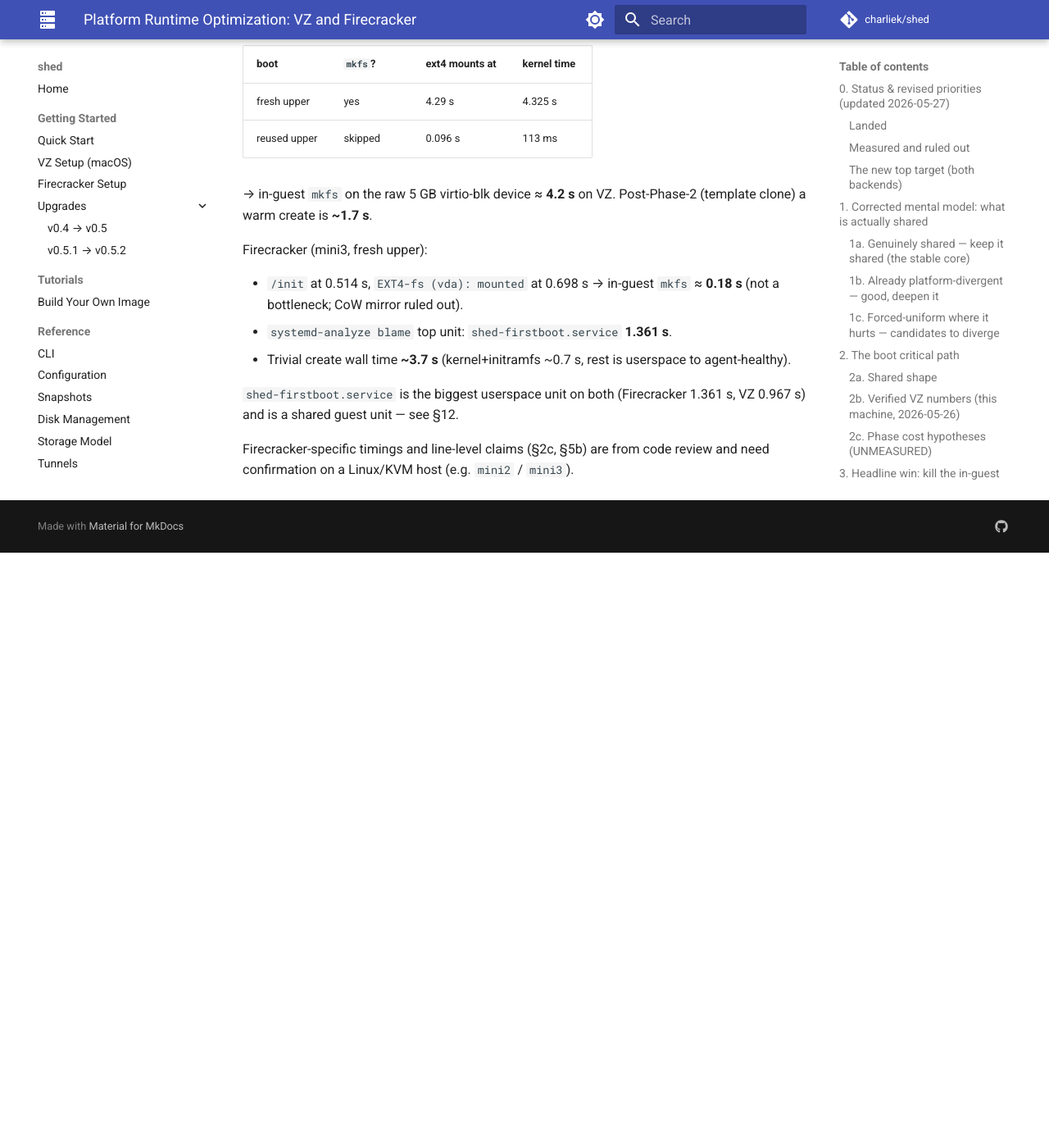
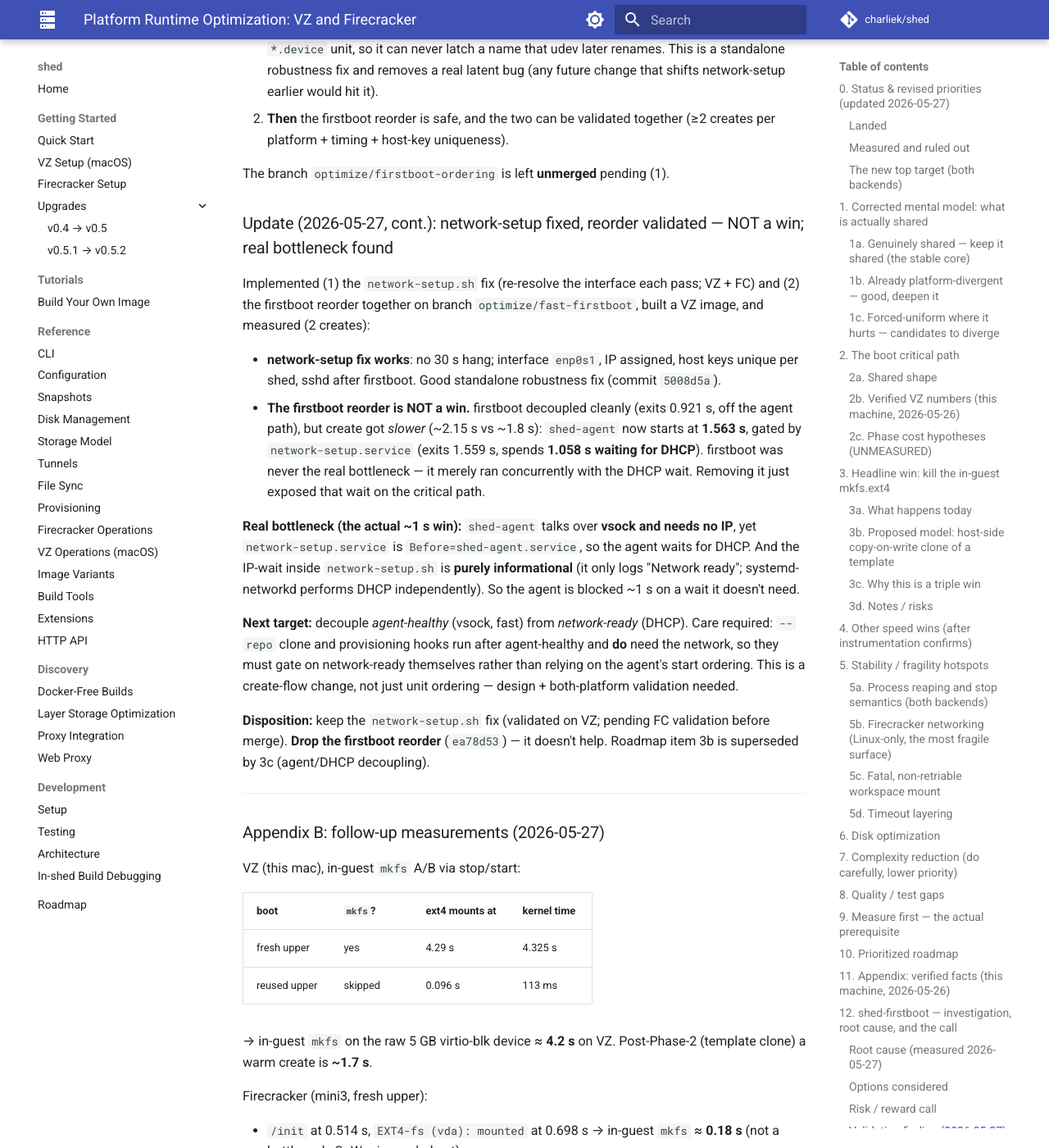
Before and after one commit to charliek/shed, an MkDocs documentation site: the page built from docs/discovery/platform-runtime-optimization.md, in a window 1280 px wide and 1400 px high, scrolled down 14408 px. Shown: the whole window at 82% size. Built offline with MkDocs 1.6.1 and Material for MkDocs 9.7.7, drawn with Linux system fonts in a browser that asks for light colours; comment, search, counter and statistics services are not loaded; before the commit the page ends 15082 px from its top, so only the background shows below that; some of the changed text lies outside the part shown.

Commit message:
docs: firstboot reorder validated — NOT a win; real bottleneck is network-setup/DHCP
Implemented the network-setup interface-rename fix + the firstboot reorder
and measured on VZ. The network-setup fix works (no 30s hang, unique keys).
But the firstboot reorder does NOT speed up create: firstboot decoupled
cleanly (off the agent path), yet create got slower (~2.15s vs ~1.8s)
because shed-agent's real gate is network-setup waiting for DHCP (~1s).
firstboot was never the bottleneck — it ran concurrently with the DHCP
wait.

Real win identified: shed-agent is vsock-only (needs no IP), and
network-setup.sh's IP-wait is purely informational, yet
network-setup.service is Before=shed-agent — so the agent blocks ~1s on
DHCP it doesn't need. Decoupling agent-healthy from network-ready (gating
clone/provision on the network separately) is the ~1s win (new item 3c).

Updates §0, §10 roadmap (3a validated/pending-FC, 3b dropped, 3c added),
and §12 with the measurements. The firstboot reorder is dropped; the
network-setup fix is kept (branch, pending FC validation).

Co-Authored-By: Claude Opus 4.7 (1M context) <noreply@anthropic.com>

```diff
--- a/docs/discovery/platform-runtime-optimization.md
+++ b/docs/discovery/platform-runtime-optimization.md
@@ -49,14 +49,20 @@ the later sections are kept for the reasoning trail.
 ### The new top target (both backends)
 
 With `mkfs` handled, the dominant remaining create cost is **guest
-userspace boot to agent-healthy**, and the single biggest unit is the
-**shared** `shed-firstboot.service`: **~1.36 s on Firecracker, ~0.97 s on
-VZ**. Because the guest image is identical on both backends, one change
-here speeds up *both*. Investigated in §12 — validation surfaced a
-**blocker**: the reorder exposes a latent `network-setup.sh`
-interface-rename race that firstboot's slow keygen had been incidentally
-masking (30 s hang). Revised call: **fix `network-setup.sh` first**, then
-the firstboot reorder is safe. The reorder branch is left unmerged.
+userspace boot to agent-healthy**. `shed-firstboot.service` looked like the
+culprit (~0.97 s VZ / ~1.36 s FC), but §12 investigated + validated it and
+found **firstboot is *not* the bottleneck**: the agent's real gate is
+`network-setup.service` **waiting for DHCP (~1 s)**, and `shed-agent` is
+vsock-only — it doesn't need an IP at all. Two byproducts of that
+investigation:
+
+- A latent `network-setup.sh` interface-rename race (`eth0→enp0s1`) — now
+  fixed (re-resolve the interface; validated on VZ, item 3a). The firstboot
+  reorder is **dropped** (validated as not a win).
+- **The real ~1 s win (item 3c):** decouple *agent-healthy* (vsock) from
+  *network-ready* (DHCP), gating `--repo` clone / provisioning on network
+  separately. A create-flow change — designed in §12, needs sign-off +
+  both-platform validation.
 
 ---
 
@@ -446,8 +452,9 @@ in-guest `mkfs`) — which is what §3 targets.
 | 2 | Host-side CoW template upper, VZ (§3) | speed + disk + simplicity | medium | ✅ landed (#119) |
 | — | Firecracker CoW-upper mirror | speed (Linux) | medium | ❌ ruled out — FC `mkfs` ~0.18 s (§0) |
 | — | Guest `mkfs`/overlay sub-event (1c) | observability | medium | ❌ shelved — lump too small now (§0) |
-| 3a | **`network-setup.sh` interface-rename fix (§12)** | **stability + unblocks 3b** | low–med | 🔎 prereq found during firstboot validation |
-| 3b | `shed-firstboot` time-to-agent reorder (§12) | speed (both) | med | ⛔ blocked on 3a (reorder alone → 30s net hang); branch unmerged |
+| 3a | `network-setup.sh` interface-rename fix (§12) | stability/robustness | low–med | ✅ validated on VZ (`5008d5a`); pending FC validation before merge |
+| 3b | ~~`shed-firstboot` time-to-agent reorder~~ | speed | — | ❌ dropped — validated as NOT a win; agent's real gate is network-setup→DHCP, not firstboot (§12) |
+| 3c | **Decouple agent-healthy from network-setup/DHCP (§12)** | **speed (~1s, both)** | med–high | 🔎 the real win; create-flow change (clone/provision must gate on network-ready) — needs design + both-platform validation |
 | 4 | Reaping / stop correctness (§5a) | stability | medium | open |
 | 5 | Workspace mount retry (§5c) | stability | low | open |
 | 6 | Parallelize create prefix (§4.1) | speed | medium | open |
@@ -591,6 +598,42 @@ Sequence instead:
 
 The branch `optimize/firstboot-ordering` is left **unmerged** pending (1).
 
+### Update (2026-05-27, cont.): network-setup fixed, reorder validated — NOT a win; real bottleneck found
+
+Implemented (1) the `network-setup.sh` fix (re-resolve the interface each
+pass; VZ + FC) and (2) the firstboot reorder together on branch
+`optimize/fast-firstboot`, built a VZ image, and measured (2 creates):
+
+- **network-setup fix works**: no 30 s hang; interface `enp0s1`, IP
+  assigned, host keys unique per shed, sshd after firstboot. Good
+  standalone robustness fix (commit `5008d5a`).
+- **The firstboot reorder is NOT a win.** firstboot decoupled cleanly
+  (exits 0.921 s, off the agent path), but create got *slower*
+  (~2.15 s vs ~1.8 s): `shed-agent` now starts at **1.563 s**, gated by
+  `network-setup.service` (exits 1.559 s, spends **1.058 s waiting for
+  DHCP**). firstboot was never the real bottleneck — it merely ran
+  concurrently with the DHCP wait. Removing it just exposed that wait on
+  the critical path.
+
+**Real bottleneck (the actual ~1 s win):** `shed-agent` talks over
+**vsock and needs no IP**, yet `network-setup.service` is
+`Before=shed-agent.service`, so the agent waits for DHCP. And the IP-wait
+inside `network-setup.sh` is **purely informational** (it only logs
+"Network ready"; systemd-networkd performs DHCP independently). So the
+agent is blocked ~1 s on a wait it doesn't need.
+
+**Next target:** decouple *agent-healthy* (vsock, fast) from *network-ready*
+(DHCP). Care required: `--repo` clone and provisioning hooks run after
+agent-healthy and **do** need the network, so they must gate on
+network-ready themselves rather than relying on the agent's start
+ordering. This is a create-flow change, not just unit ordering — design +
+both-platform validation needed.
+
+**Disposition:** keep the `network-setup.sh` fix (validated on VZ; pending
+FC validation before merge). **Drop the firstboot reorder** (`ea78d53`) —
+it doesn't help. Roadmap item 3b is superseded by 3c (agent/DHCP
+decoupling).
+
 ---
 
 ### Appendix B: follow-up measurements (2026-05-27)
```
